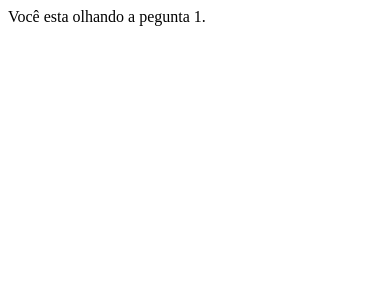
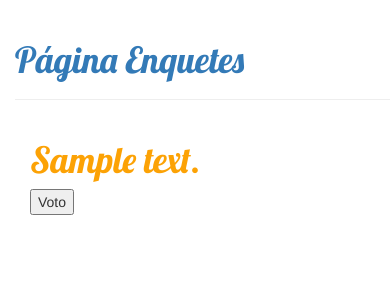
Before and after one commit to rafaeltsoares2016/enquetes, a Django app: page /enquetes/1/ in a window 390 px wide. Shown: the top 300 px of the page. Run offline with Django 3.2, Linux system fonts and the light colour scheme; tables that the repository leaves empty hold one stand-in row (values such as "Sample post"); some libraries are stand-ins or nearby versions.

Commit message:
Correção dos bugs e melhorando o template, incluindo o css e o Bootstrap.

```diff
--- /dev/null
+++ b/enquetes/static/css/base.css
@@ -0,0 +1,8 @@
+body {
+    padding-left: 15px;
+}
+
+h1 {
+    color: #FCA205;
+    font-family: 'Lobster';
+}
--- /dev/null
+++ b/enquetes/templates/enquetes/base.html
@@ -0,0 +1,26 @@
+{% load static %}
+
+<!DOCTYPE html>
+<html>
+	<head>
+		<link rel="stylesheet" href="//maxcdn.bootstrapcdn.com/bootstrap/3.2.0/css/bootstrap.min.css">
+		<link rel="stylesheet" href="//maxcdn.bootstrapcdn.com/bootstrap/3.2.0/css/bootstrap-theme.min.css">
+
+		<link href="//fonts.googleapis.com/css?family=Lobster&subset=latin,latin-ext" rel="stylesheet" type="text/css">
+		<link rel="stylesheet" href="{% static 'css/base.css' %}">
+	</head>
+
+	<body>
+	    <div class="page-header">
+	        <h1><a href="/enquetes/">Página Enquetes</a></h1>
+	    </div>
+	    <div class="content container">
+	        <div class="row">
+	            <div class="col-md-8">
+		            {% block content %}
+		            {% endblock %}
+	            </div>
+	        </div>
+	    </div>
+	</body>
+</html>
--- /dev/null
+++ b/enquetes/templates/enquetes/detalhe.html
@@ -0,0 +1,19 @@
+{% extends 'enquetes/base.html' %}
+
+{% block content %}
+	<title>Detalhe</title>
+
+	<h1>{{ pergunta.texto_pergunta }}</h1>
+
+	{% if error_message %}<p><strong>{{ error_message }}</strong></p>{% endif %}
+
+	<form action="{% url 'enquetes:voto' pergunta.id %}" method="post">
+		{% csrf_token %}
+		{% for choice in pergunta.choice_set.all %}
+			<input type="radio" name="choice" id="choice{{ forloop.counter }}" value="{{ choice.id }}">
+			<label for="choice{{ forloop.counter }}">{{ choice.choice_text }}</label><br>
+		{% endfor %}
+		<input type="submit" name="voto" value="Voto">
+	</form>
+
+{% endblock %}
--- a/enquetes/templates/enquetes/index.html
+++ b/enquetes/templates/enquetes/index.html
@@ -1,3 +1,7 @@
+{% extends 'enquetes/base.html' %}
+
+{% block content %}
+	<title>Enquetes</title>
 	{% if lista_ultimas_perguntas %}
 		<ul>
 			{% for pergunta in lista_ultimas_perguntas %}
@@ -8,3 +12,4 @@
 	{% else %}
 		<p>Não tem enquetes disponiveis.</p>
 	{% endif %}
+{% endblock %}
--- a/enquetes/urls.py
+++ b/enquetes/urls.py
@@ -2,9 +2,10 @@
 
 from . import views
 
+app_name = 'enquetes'
 urlpatterns = [
-	path('', views.index, name='index'),
-	path('<int:id_pergunta>/', views.detalhe, name='detalhe'),
-	path('<int:id_pergunta>/resultados/', views.resultados, name='resultados'),
+	path('', views.IndexView.as_view(), name='index'),
+	path('<int:pk>/', views.DetalheView.as_view(), name='detalhe'),
+	path('<int:pk>/resultados/', views.ResultadosView.as_view(), name='resultados'),
 	path('<int:id_pergunta>/voto/', views.voto, name='voto'),
 ]
--- a/enquetes/views.py
+++ b/enquetes/views.py
@@ -1,24 +1,38 @@
-from django.shortcuts import render
-from django.http import HttpResponse
+from django.shortcuts import get_object_or_404, render
+from django.http import HttpResponseRedirect
+from django.urls import reverse
+from django.views import generic
 
-from .models import Pergunta
+from .models import Escolha, Pergunta
 
 # Create your views here.
 
-def index(request):
-	lista_ultimas_perguntas = Pergunta.objects.order_by('-data_pub')[:5]
-	template = loader.get_template('enquetes/index.html')
-	context = {
-		'lista_ultimas_perguntas':lista_ultimas_perguntas,
-	}
-	return HttpResponse(template.render(context, request))
+class IndexView(generic.ListView):
+    template_name = 'enquetes/index.html'
+    context_object_name = 'lista_ultimas_perguntas'
 
-def detalhe(request, id_pergunta):
-	return HttpResponse('Você esta olhando a pegunta %s.' % id_pergunta)
+    def get_queryset(self):
+        """Return the last five published questions."""
+        return Pergunta.objects.order_by('-data_pub')[:5]
 
-def resultados(request, id_pergunta):
-	response = 'Você esta olhando os resultados da pergunta %s.'
-	return HttpResponse(response % id_pergunta)
+class DetalheView(generic.DetailView):
+    model = Pergunta
+    template_name = 'enquetes/detalhe.html'
+
+class ResultadosView(generic.DetailView):
+    model = Pergunta
+    template_name = 'enquetes/resultados.html'
 
 def voto(request, id_pergunta):
-	return HttpResponse('Você esta votando na pergunta %s.' % id_pergunta)
+	pergunta = get_object_or_404(Pergunta, pk=id_pergunta)
+	try:
+		selected_choice = pergunta.choice_set.get(pk=request.POST['choice'])
+	except (KeyError, Choice.DoesNotExist):
+		return render(request, 'enquetes/detalhe.html', {
+			'pergunta': pergunta,
+			'error_message': 'Você não selecionou uma opção.',
+			})
+	else:
+		selected_choice.votos += 1
+		selected_choice.save()
+		return HttpResponseRedirect(reverse('enquetes:resultados', args=(id.pergunta,)))
```
Also changed, not shown: enquetes/templates/enquetes/resultados.html (added, +9 -0 lines). Lines whose indentation alone changed are shown as unchanged.
